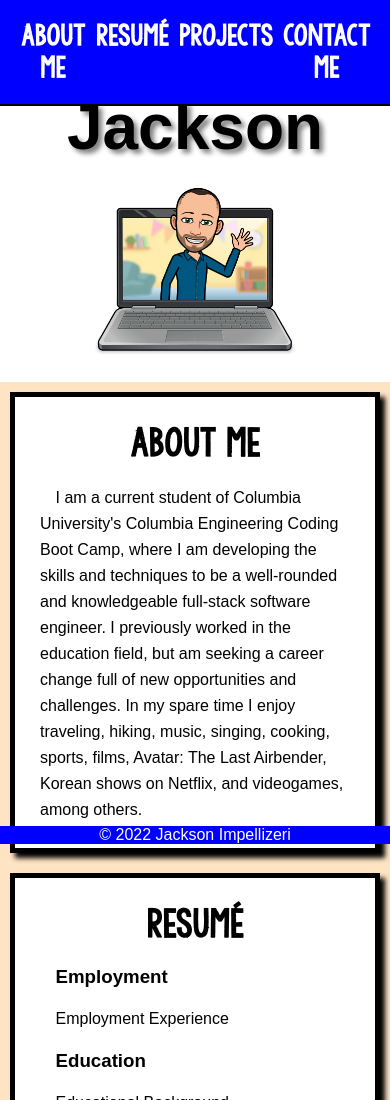
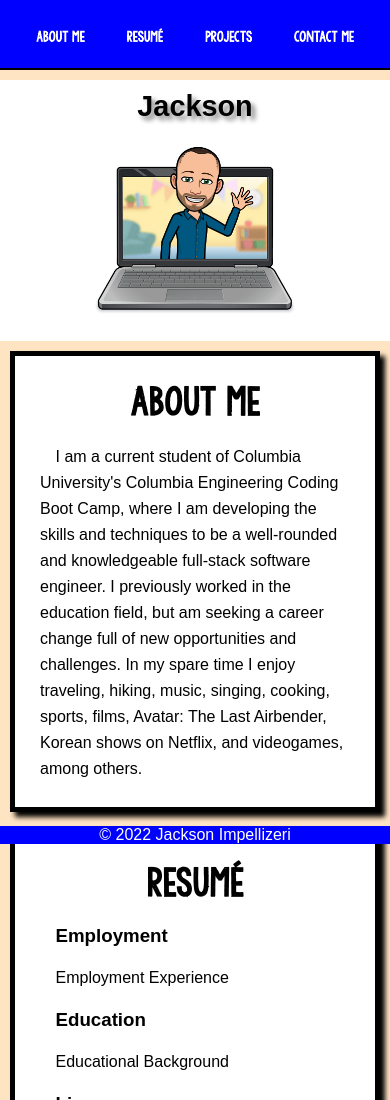
Before and after one commit to Jaxpi/Professional-Portfolio, a plain HTML site: page index.html in a window 390 px wide. Shown: the top 1100 px of the page. Drawn offline with Linux system fonts and the light colour scheme; a web font is replaced by a local one.

Commit message:
added resizing code for text that was too large on mobile

```diff
--- a/assets/css/style.css
+++ b/assets/css/style.css
@@ -232,3 +232,15 @@ footer {
     color: white;
     background-color: blue
 }
+
+@media screen and (max-width: 600px) {
+    nav ul li a {
+    font-size: 50%;
+    }
+    }
+
+    @media screen and (max-width: 600px) {
+        h1 {
+        font-size: 90%;
+        }
+        }
```
